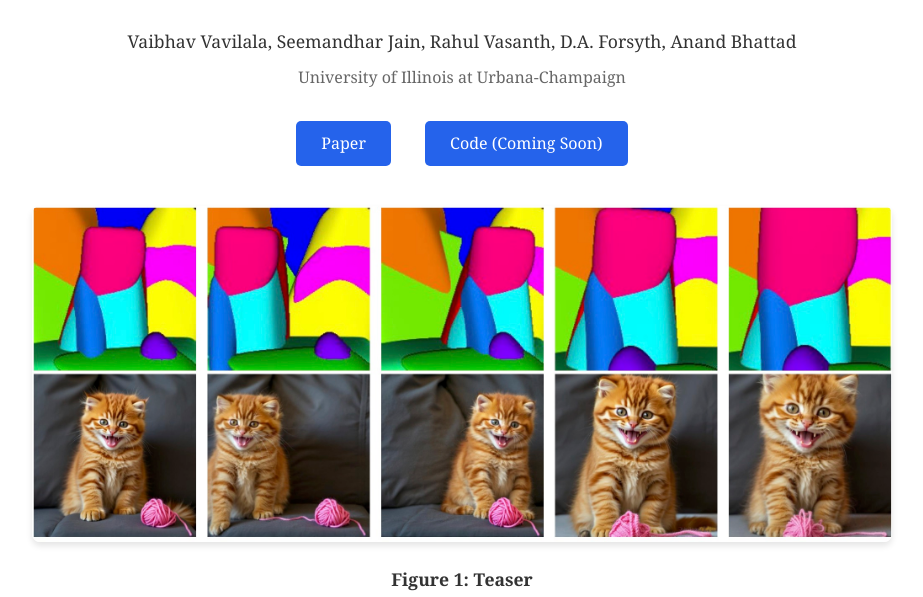
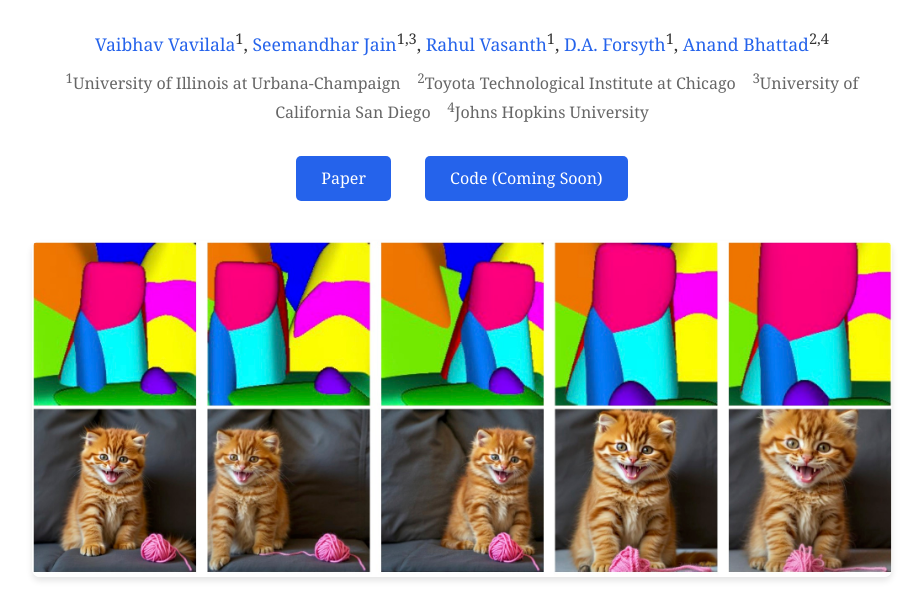
Before and after one commit to generativeblocksworld/generativeblocksworld.github.io, a plain HTML site: page index.html in a window 1280 px wide. Shown: the part 167-764 px from the top of the page, without its empty margins (178-1101 px from the left). Drawn offline with Linux system fonts and the light colour scheme.

Commit message:
affiliation

```diff
--- a/index.html
+++ b/index.html
@@ -162,13 +162,20 @@
     <div class="container">
         <h1>Generative Blocks World: Moving Things Around in Pictures</h1>
 
-        <div class="authors">
-            Vaibhav Vavilala, Seemandhar Jain, Rahul Vasanth, D.A. Forsyth, Anand Bhattad
-        </div>
+		<div class="authors">
+		    <a href="https://generativeblocksworld.github.io/" target="_blank" style="color: #2563eb; text-decoration: none;">Vaibhav Vavilala</a><sup>1</sup>,
+		    <a href="https://seemandhar.github.io/" target="_blank" style="color: #2563eb; text-decoration: none;">Seemandhar Jain</a><sup>1,3</sup>,
+		    <a href="https://generativeblocksworld.github.io/" target="_blank" style="color: #2563eb; text-decoration: none;">Rahul Vasanth</a><sup>1</sup>,
+		    <a href="http://luthuli.cs.uiuc.edu/~daf/" target="_blank" style="color: #2563eb; text-decoration: none;">D.A. Forsyth</a><sup>1</sup>,
+		    <a href="https://anandbhattad.github.io/" target="_blank" style="color: #2563eb; text-decoration: none;">Anand Bhattad</a><sup>2,4</sup>
+		</div>
 
-        <div class="affiliation">
-            University of Illinois at Urbana-Champaign
-        </div>
+		<div class="affiliation">
+		    <sup>1</sup>University of Illinois at Urbana-Champaign &nbsp;&nbsp;
+		    <sup>2</sup>Toyota Technological Institute at Chicago &nbsp;&nbsp;
+		    <sup>3</sup>University of California San Diego &nbsp;&nbsp;
+		    <sup>4</sup>Johns Hopkins University
+		</div>
 
         <div class="links">
             <a href="https://arxiv.org/abs/2506.20703" target="_blank">Paper</a>
```
